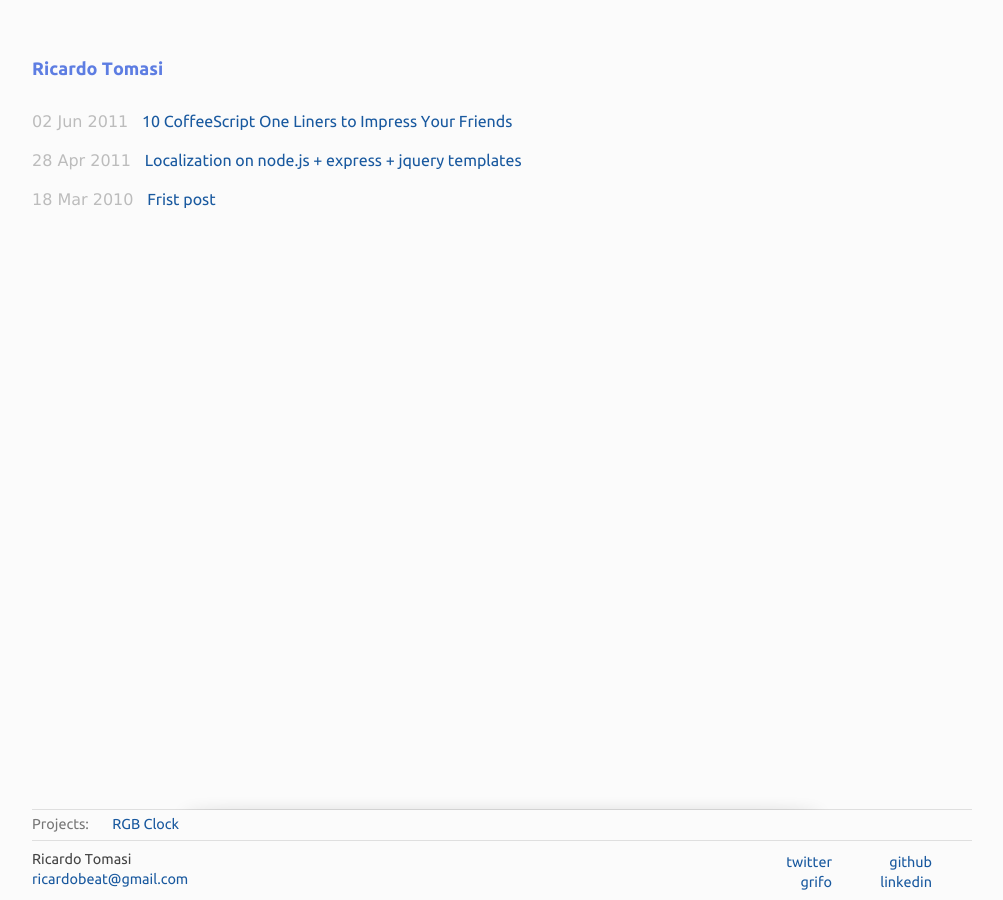
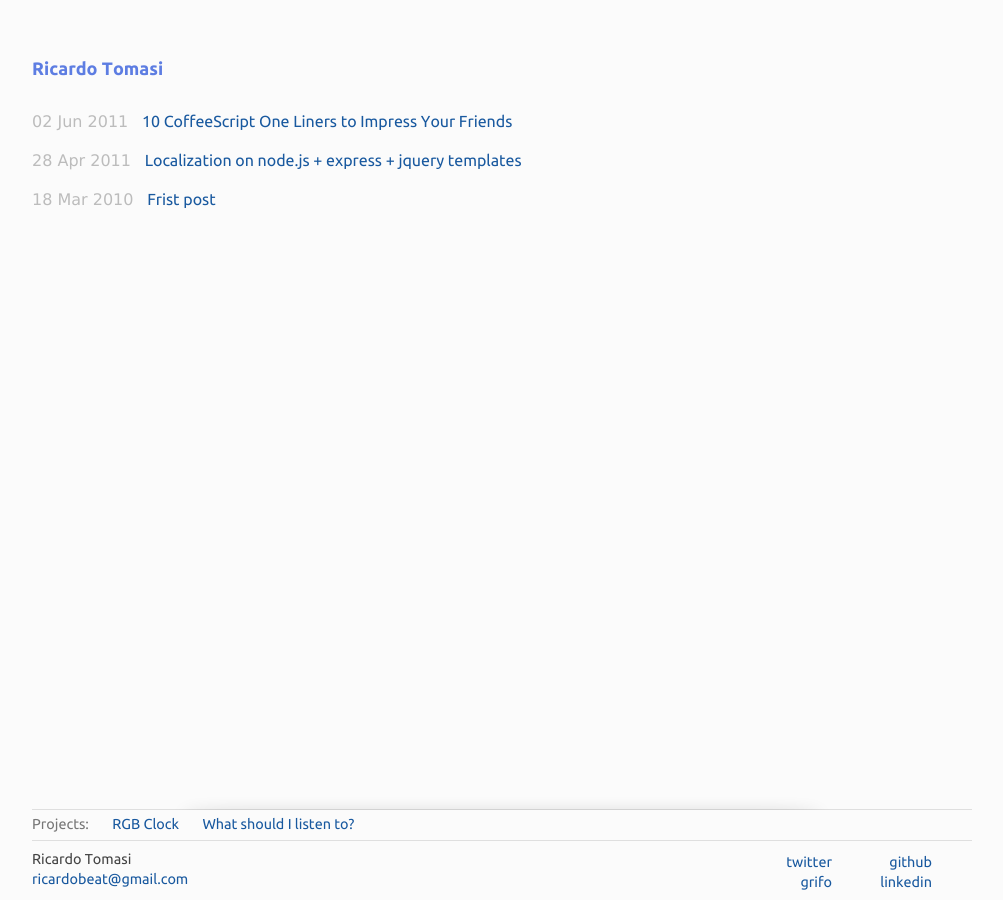
Before and after one commit to ricardobeat/ricardobeat.github.com, a Jekyll site: the page built from index.html, in a window 1280 px wide. Shown: the whole page, without its empty margins (138-1141 px from the left). Built offline with Jekyll 4.4.1, drawn with Linux system fonts in a browser that asks for light colours; Markdown is read by kramdown in place of the engine named in the settings.

Commit message:
link to WSILT

```diff
--- a/_layouts/default.html
+++ b/_layouts/default.html
@@ -57,6 +57,7 @@
 			<h2>Projects</h2>
 			<ul>
 				<li><a href="http://ricardo.cc/rgbclock">RGB Clock</a></li>
+				<li><a href="http://listen.to.ricardo.cc/">What should I listen to?</a></li>
 			</ul>
 		</section>
 		<section class="vcard">
```
